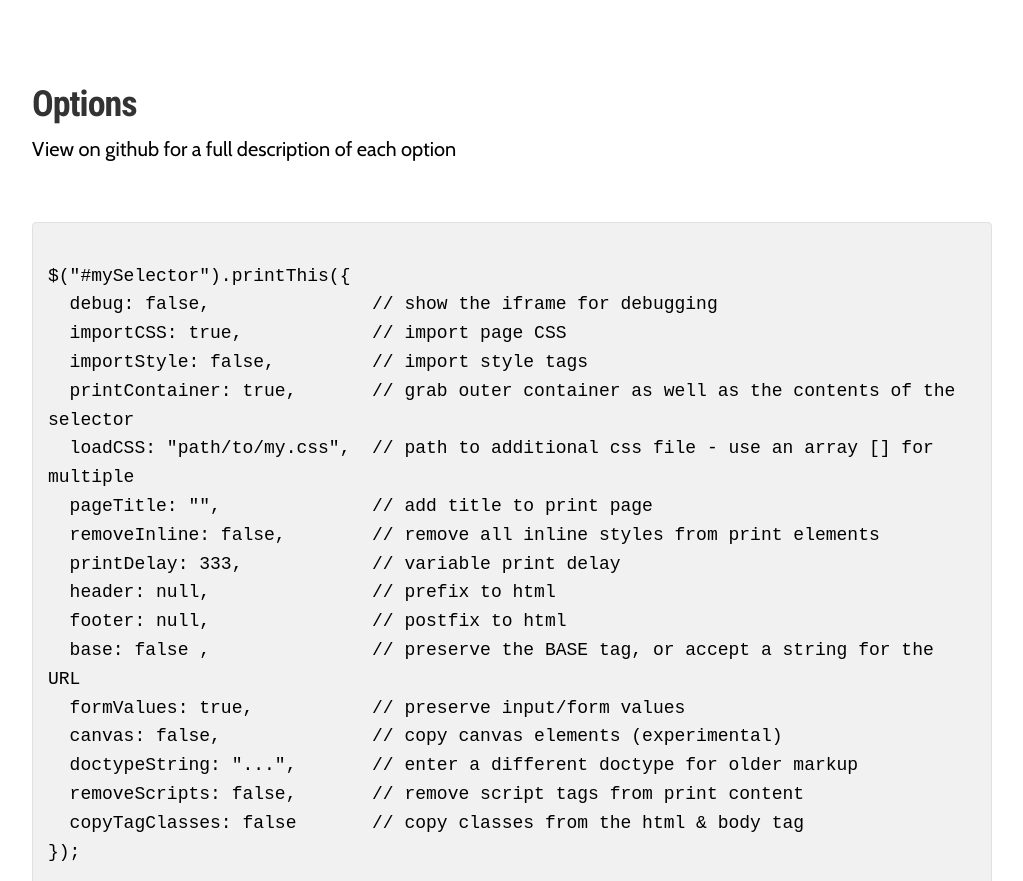
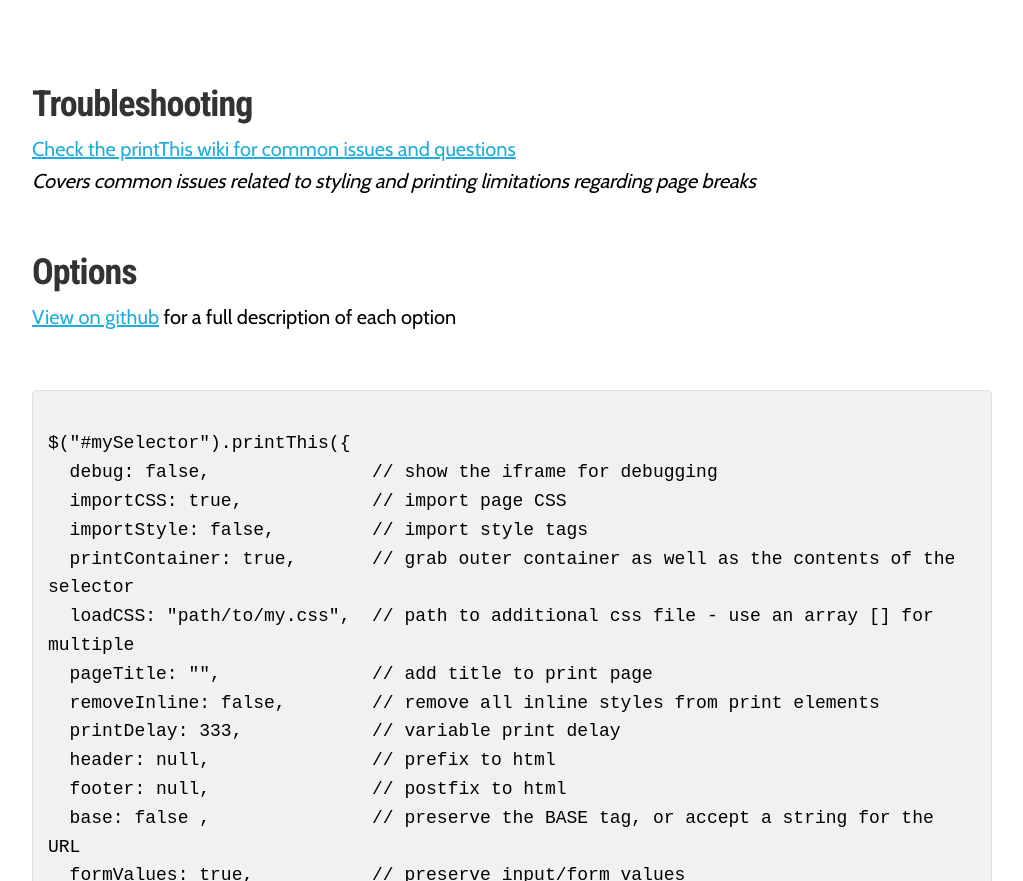
Before and after one commit to jasonday/printThis, a website: page index.html in a window 1280 px wide. Shown: the part 1406-2287 px from the top of the page, without its empty margins (128-1151 px from the left). Drawn offline with nearby package versions, Linux system fonts and the light colour scheme.

Commit message:
added link to wiki

```diff
--- a/index.html
+++ b/index.html
@@ -103,8 +103,16 @@ $('#kitty-one, #kitty-two, #kitty-three').printThis({
         </code>
         </pre>
 
+        <h3>Troubleshooting</h3>
+        <div>
+          <a href="https://github.com/jasonday/printThis/wiki">Check the printThis wiki for common issues and questions</a>
+        </div>
+        <em>Covers common issues related to styling and printing limitations regarding page breaks</em>
+        <br/>
+        <br/>
         <h3>Options</h3>
-        <p>View on github for a full description of each option</p>
+        <p>
+          <a href="https://github.com/jasonday/printThis">View on github</a> for a full description of each option</p>
         <pre>
             <code>
 $("#mySelector").printThis({
@@ -165,7 +173,8 @@ $('#kitty-one, #kitty-two, #kitty-three').printThis({
         <p>Bathe self with tongue then lick owner's face kitten is playing with dead mouse and leave dead animals as gifts.
           Lies down . Ears back wide eyed then cats take over the world meowing non stop for food.</p>
 
-        <img class="u-pull-left" id="kitty-two" alt="cute kitten" src="https://jasonday.github.io/printThis/assets/images/cat2.jpg" />
+        <img class="u-pull-left" id="kitty-two" alt="cute kitten" src="https://jasonday.github.io/printThis/assets/images/cat2.jpg"
+        />
 
         <p>Always hungry lick arm hair. Kitty loves pigs chase the pig around the house. Spend all night ensuring people don't
           sleep sleep all day play time.</p>
@@ -179,7 +188,8 @@ $('#kitty-one, #kitty-two, #kitty-three').printThis({
           Attack the dog then pretend like nothing happened. Poop in litter box, scratch the walls eat and than sleep on
           your face wake up human for food at 4am.</p>
 
-        <img class="u-pull-right" id="kitty-three" alt="cute kitten" src="https://jasonday.github.io/printThis/assets/images/cat3.jpg" />
+        <img class="u-pull-right" id="kitty-three" alt="cute kitten" src="https://jasonday.github.io/printThis/assets/images/cat3.jpg"
+        />
 
         <p>Chase red laser dot swat turds around the house shake treat bag thinking longingly about tuna brine. Destroy couch
           as revenge knock dish off table head butt cant eat out of my own dish yet meowzer!</p>
```
Lines whose indentation alone changed are shown as unchanged.
